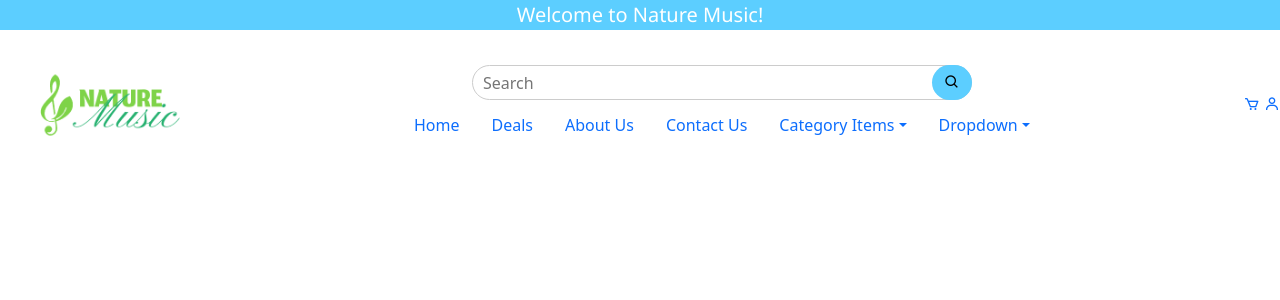
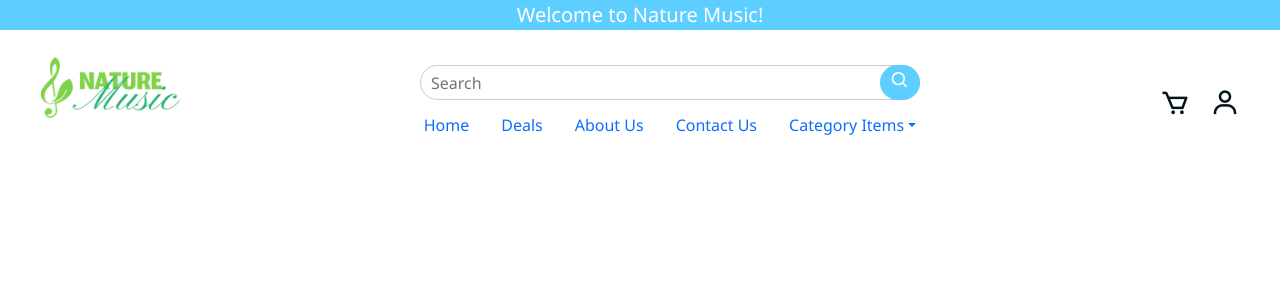
Before and after one commit to mymy1327/Scrum_project, a PHP site: page /Navigation_bar.html in a window 1280 px wide. Shown: the top 300 px of the page. Run offline with PHP 8.4, Linux system fonts and the light colour scheme.

Commit message:
nav bar (not done)

```diff
--- a/Navigation_bar.html
+++ b/Navigation_bar.html
@@ -5,8 +5,8 @@
     <meta name="viewport" content="width=device-width, initial-scale=1">
     <title>Nature Music</title>
     <link rel = "stylesheet" href = "https://unpkg.com/boxicons@2.1.4/css/boxicons.min.css">
+    <link href="https://cdn.jsdelivr.net/npm/bootstrap@5.3.8/dist/css/bootstrap.min.css" rel="stylesheet" integrity="sha384-sRIl4kxILFvY47J16cr9ZwB07vP4J8+LH7qKQnuqkuIAvNWLzeN8tE5YBujZqJLB" crossorigin="anonymous">
     <link rel="stylesheet" href="nav_bar.css">
-    <link href="https://cdn.jsdelivr.net/npm/bootstrap@5.3.8/dist/css/bootstrap.min.css" rel="stylesheet" integrity="sha384-sRIl4kxILFvY47J16cr9ZwB07vP4J8+LH7qKQnuqkuIAvNWLzeN8tE5YBujZqJLB" crossorigin="anonymous">
   </head>
   <body>
     <!------- Navigation Bar -------->
@@ -16,7 +16,7 @@
       <div class="search_nav_link_container">
         <form class="search_bar_form justify-content-center">
         <input class="search_bar" type="text" placeholder="Search">
-        <button class="search_button" type="submit"><i class='bx bx-search'></i></button>
+        <button class="search_button justify-content-center" type="submit"><i class='bx bx-search'></i></button>
         </form>
       <ul class="nav justify-content-center">
         <li class="nav-item">
@@ -42,18 +42,8 @@
               <li><a class="dropdown-item" href="#">Studio And Recording</a></li>
             </ul>
         </li>
-        <li class="nav-item dropdown">
-    <a class="nav-link dropdown-toggle" data-bs-toggle="dropdown" href="#" role="button" aria-expanded="false">Dropdown</a>
-    <ul class="dropdown-menu">
-      <li><a class="dropdown-item" href="#">Action</a></li>
-      <li><a class="dropdown-item" href="#">Another action</a></li>
-      <li><a class="dropdown-item" href="#">Something else here</a></li>
-      <li><hr class="dropdown-divider"></li>
-      <li><a class="dropdown-item" href="#">Separated link</a></li>
-    </ul>
-  </li>
       </ul></div>
-      <!----cart and log in-->
+    <!----cart and log in-->
       <div class="cart_login">
         <a href="#"><i class='bx bx-cart'></i></a>
         <a href="#"><i class='bx bx-user'></i></a>
@@ -62,6 +52,6 @@
     <script src="https://cdn.jsdelivr.net/npm/bootstrap@5.3.8/dist/js/bootstrap.bundle.min.js" integrity="sha384-FKyoEForCGlyvwx9Hj09JcYn3nv7wiPVlz7YYwJrWVcXK/BmnVDxM+D2scQbITxI" crossorigin="anonymous"></script>
     <script src="https://cdn.jsdelivr.net/npm/@popperjs/core@2.11.8/dist/umd/popper.min.js" integrity="sha384-I7E8VVD/ismYTF4hNIPjVp/Zjvgyol6VFvRkX/vR+Vc4jQkC+hVqc2pM8ODewa9r" crossorigin="anonymous"></script>
     <script src="https://cdn.jsdelivr.net/npm/bootstrap@5.3.8/dist/js/bootstrap.min.js" integrity="sha384-G/EV+4j2dNv+tEPo3++6LCgdCROaejBqfUeNjuKAiuXbjrxilcCdDz6ZAVfHWe1Y" crossorigin="anonymous"></script>
-    <script src="dropdown_function.js"></script>
+    <script defer src="https://cdn.jsdelivr.net/npm/bootstrap@5.3.8/dist/js/bootstrap.bundle.min.js"></script>
   </body>
 </html>
--- a/nav_bar.css
+++ b/nav_bar.css
@@ -14,12 +14,12 @@
     float: left;
     padding-right: 20px;
     padding-left: 40px;
+    padding-bottom: 35px;
 }
-.active :active{
-    color: #00121A;
+.active .nav-link:hover{
+    color: #005275;
 }
-a {
-    text-decoration: none;
+.nav-link .nav {
     color: black;
 }
 .nav_bar_container {
@@ -35,6 +35,7 @@ a {
     flex-direction: column;
     align-items: center;
     gap: 5px;
+    font-family:'Segoe UI', Tahoma, Geneva, Verdana, sans-serif;
 }
 .search_bar_form {
     width: auto;
@@ -62,3 +63,17 @@ a {
     width: 40px;
     height: 35px;
 }
+.bx-search {
+    font-size: 20px;
+    color: white;
+}
+.cart_login {
+    display: flex;
+    align-items: center;
+    margin-right: 40px;
+}
+.bx-cart, .bx-user {
+    font-size: 30px;
+    color: #00121A;
+    margin-left: 20px;
+}
```
